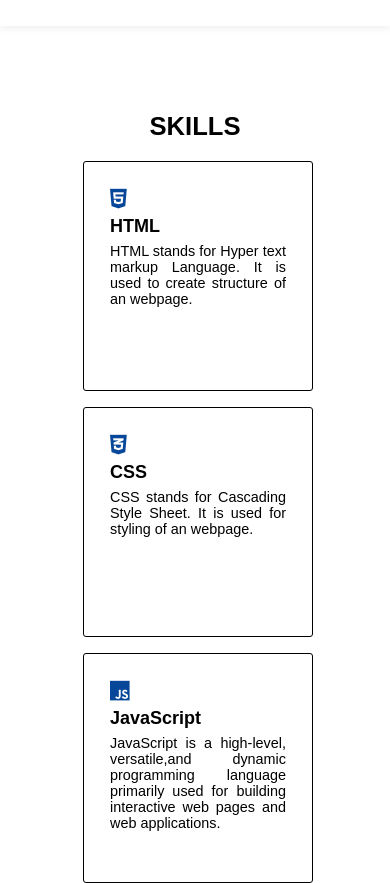
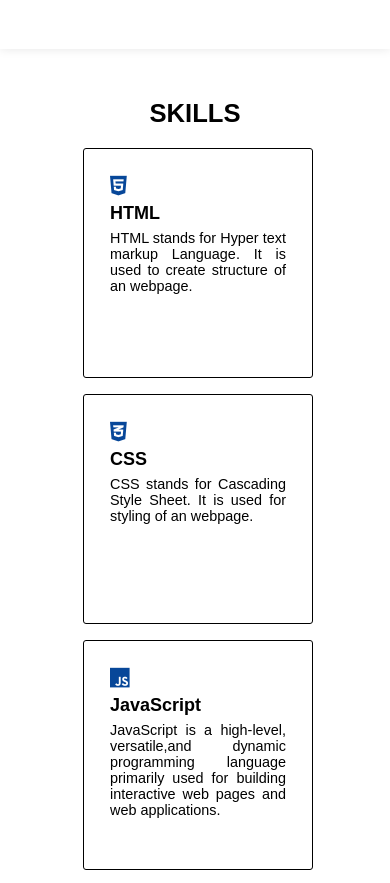
Before and after one commit to Goutham2315/personal-portfolio-website, a plain HTML site: page src/index.html in a window 390 px wide. Shown: the part 1547-2430 px from the top of the page. Drawn offline with Linux system fonts and the light colour scheme.

Commit message:
Adjusted responsiveness and Cards Container

```diff
--- a/src/styles.css
+++ b/src/styles.css
@@ -105,6 +105,7 @@ nav a:hover {
     margin-bottom: 20px;
     text-align: center;
     text-transform: uppercase;
+    margin-top: 23px;
 }
 .about-me {
     display: flex;
@@ -131,8 +132,6 @@ nav a:hover {
 .skills {
     max-width: 800px;
     margin: 0px auto;
-    padding: 36px;
-
 }
 .cards-container {
     gap: 16px;
```
